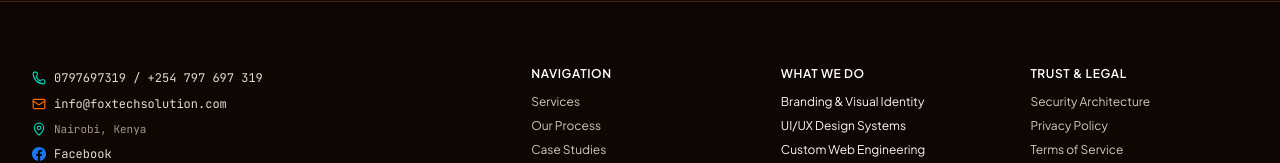
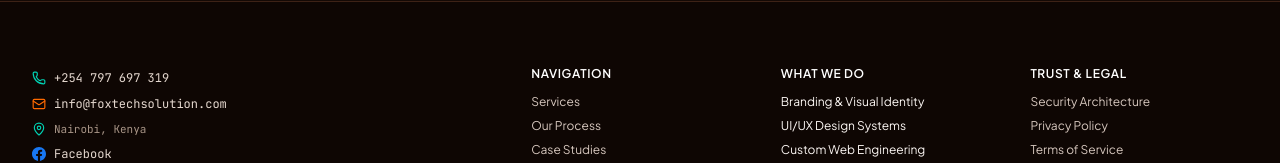
Before and after one commit to johnorengo/Fox-Tech-Portfolio, a React (Vite) app: page / in a window 1280 px wide. Shown: the part 6400-6563 px from the top of the page. Built offline with nearby package versions, Linux system fonts and the light colour scheme.

Commit message:
Use international phone number in footer

```diff
--- a/src/components/Footer.tsx
+++ b/src/components/Footer.tsx
@@ -15,8 +15,8 @@ export const Footer: React.FC<FooterProps> = ({ onOpenLegal }) => {
             <div className="flex flex-col gap-2.5 text-xs text-[#e5d8cf] pt-1 font-mono">
               <div className="flex items-center gap-2">
                 <Phone className="w-3.5 h-3.5 text-[#00d2b4] shrink-0" />
-                <a href="tel:0797697319" className="hover:text-white transition-colors">
-                  0797697319 / +254 797 697 319
+                <a href="tel:+254797697319" className="hover:text-white transition-colors">
+                  +254 797 697 319
                 </a>
               </div>
               <div className="flex items-center gap-2">
```
